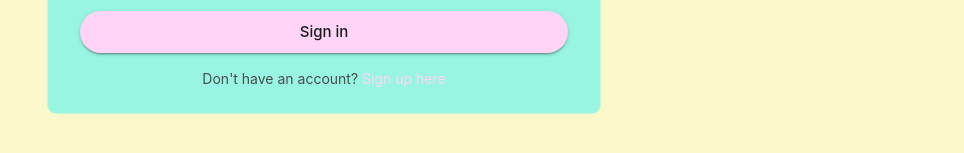
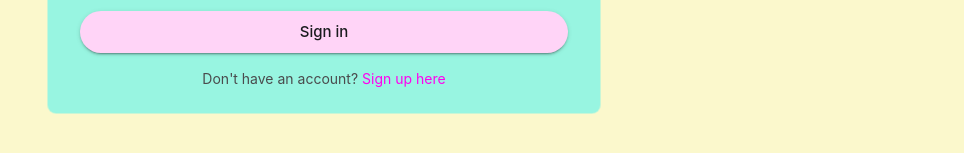
Before and after one commit to kabakadev/flashcard-prototype, a React (Vite) app: page /login in a window 1280 px wide. Shown: the part 479-632 px from the top of the page, without its empty margins (316-1280 px from the left). Built offline with nearby package versions, Linux system fonts and the light colour scheme.

Commit message:
adds brighter colours to links for signing and logging in

```diff
--- a/src/components/Authentication/Login.jsx
+++ b/src/components/Authentication/Login.jsx
@@ -144,7 +144,7 @@ const Login = () => {
                       component={RouterLink}
                       to="/signup"
                       sx={{
-                        color: (theme) => (theme.palette.mode === "dark" ? "#3b82f6" : "#ffd4f7"),
+                        color: (theme) => (theme.palette.mode === "dark" ? "#3b82f6" : "#ff01f0"),
                         textDecoration: "none",
                         "&:hover": {
                           textDecoration: "underline",
--- a/src/components/Authentication/SignUp.jsx
+++ b/src/components/Authentication/SignUp.jsx
@@ -158,7 +158,7 @@ const Signup = () => {
                       component={RouterLink}
                       to="/login"
                       sx={{
-                        color: (theme) => (theme.palette.mode === "dark" ? "#3b82f6" : "#ffd4f7"),
+                        color: (theme) => (theme.palette.mode === "dark" ? "#3b82f6" : "#ff01f0"),
                         textDecoration: "none",
                         "&:hover": {
                           textDecoration: "underline",
```
